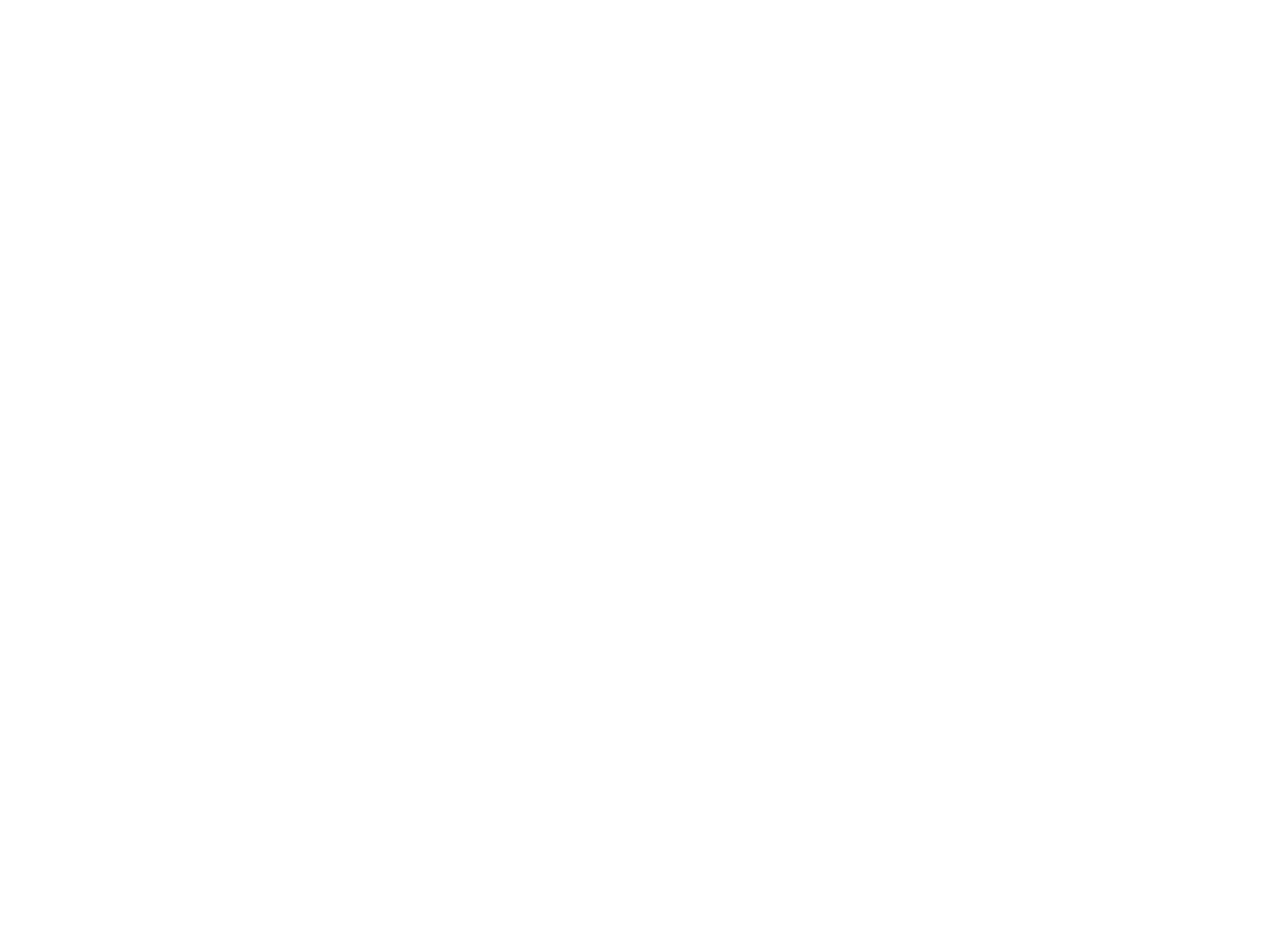
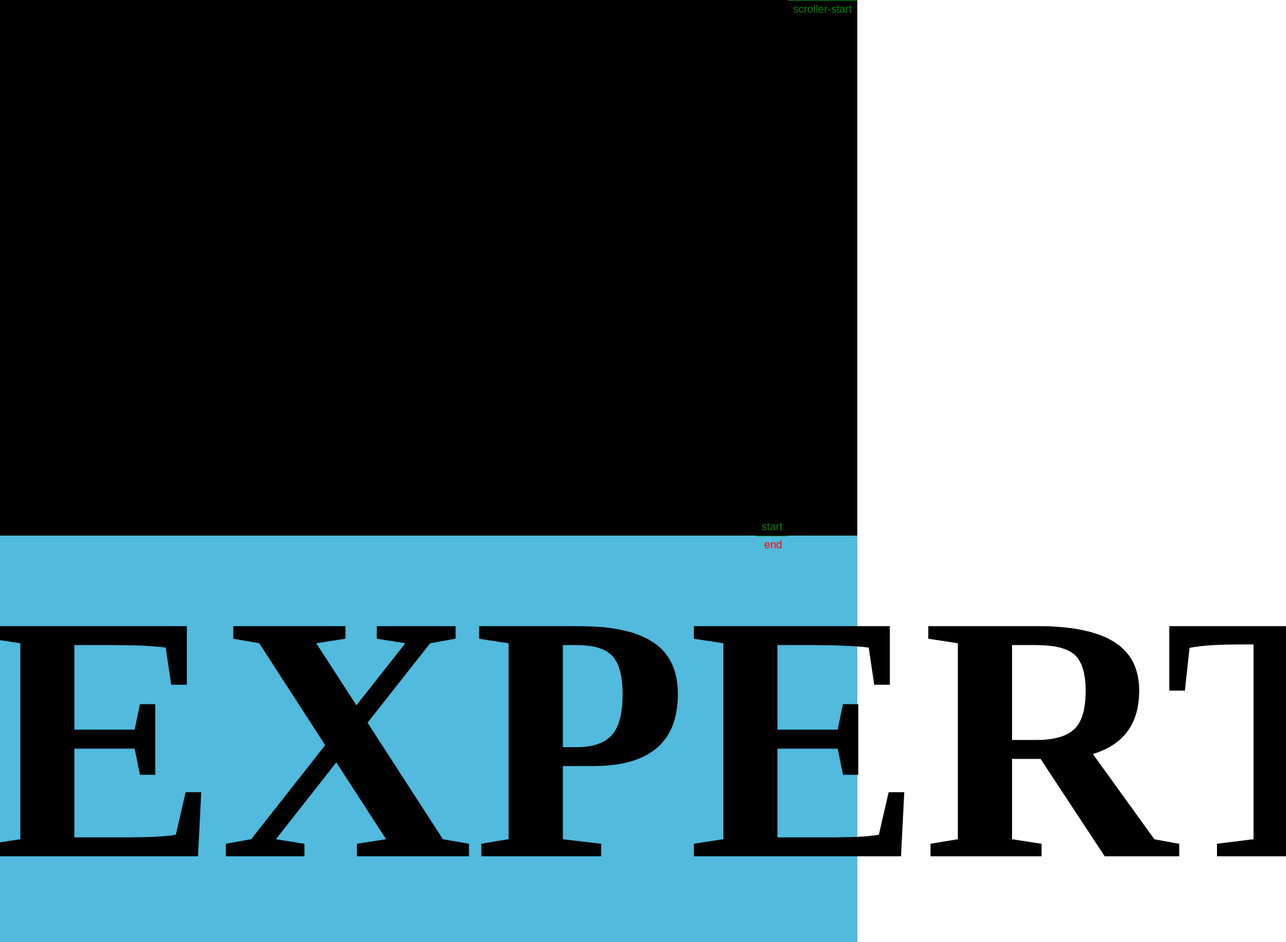
Before and after one commit to ShivamIT23/GSAP_3, a plain HTML site: page Gsap_3.1/index.html in a window 1280 px wide. Shown: the top 1407 px of the page at 67% size, 1920 px wide, since content can reach past the window. Before the commit the page ends 800 px from the top, so only its background shows below. Drawn offline with nearby package versions, Linux system fonts and the light colour scheme.

Commit message:
Ending Files

```diff
--- a/Gsap_3.1/index.html
+++ b/Gsap_3.1/index.html
@@ -7,6 +7,13 @@
     <link rel="stylesheet" href="style.css">
 </head>
 <body>
+    <div id="page1"></div>
+    <div id="page2">
+        <h2>EXPERTISES</h2>
+    </div>
+    <div id="page3"></div>
+    <script src="https://cdnjs.cloudflare.com/ajax/libs/gsap/3.12.5/gsap.min.js" integrity="sha512-7eHRwcbYkK4d9g/6tD/mhkf++eoTHwpNM9woBxtPUBWm67zeAfFC+HrdoE2GanKeocly/VxeLvIqwvCdk7qScg==" crossorigin="anonymous" referrerpolicy="no-referrer"></script>
+    <script src="https://cdnjs.cloudflare.com/ajax/libs/gsap/3.12.5/ScrollTrigger.min.js" integrity="sha512-onMTRKJBKz8M1TnqqDuGBlowlH0ohFzMXYRNebz+yOcc5TQr/zAKsthzhuv0hiyUKEiQEQXEynnXCvNTOk50dg==" crossorigin="anonymous" referrerpolicy="no-referrer"></script>
     <script src="script.js"></script>
 </body>
 </html>
--- a/Gsap_3.1/script.js
+++ b/Gsap_3.1/script.js
@@ -0,0 +1,12 @@
+gsap.to("#page2 h2", {
+  transform: "translateX(-160%)",
+  scrollTrigger: {
+    trigger: "#page2",
+    scroller: "body",
+    markers: true,
+    start: "top 0",
+    end: "top -100%",
+    scrub: 5,
+    pin: true,
+  },
+});
--- a/Gsap_3.1/style.css
+++ b/Gsap_3.1/style.css
@@ -0,0 +1,37 @@
+*{
+    margin: 0;
+    padding: 0;
+    box-sizing: border-box;
+}
+
+html , body {
+    height: 100%;
+    width: 100%;
+}
+
+body {
+    overflow-x: hidden;
+}
+
+#page1{
+    height: 100%;
+    width: 100%;
+    background-color: black;
+}
+
+#page2{
+    height: 100%;
+    width: 100%;
+    background-color: rgb(81, 186, 221);
+}
+
+#page2 h2{
+    font-size: 41vw;
+    font-weight: 600;
+}
+
+#page3{
+    height: 100%;
+    width: 100%;
+    background-color: black;
+}
```
